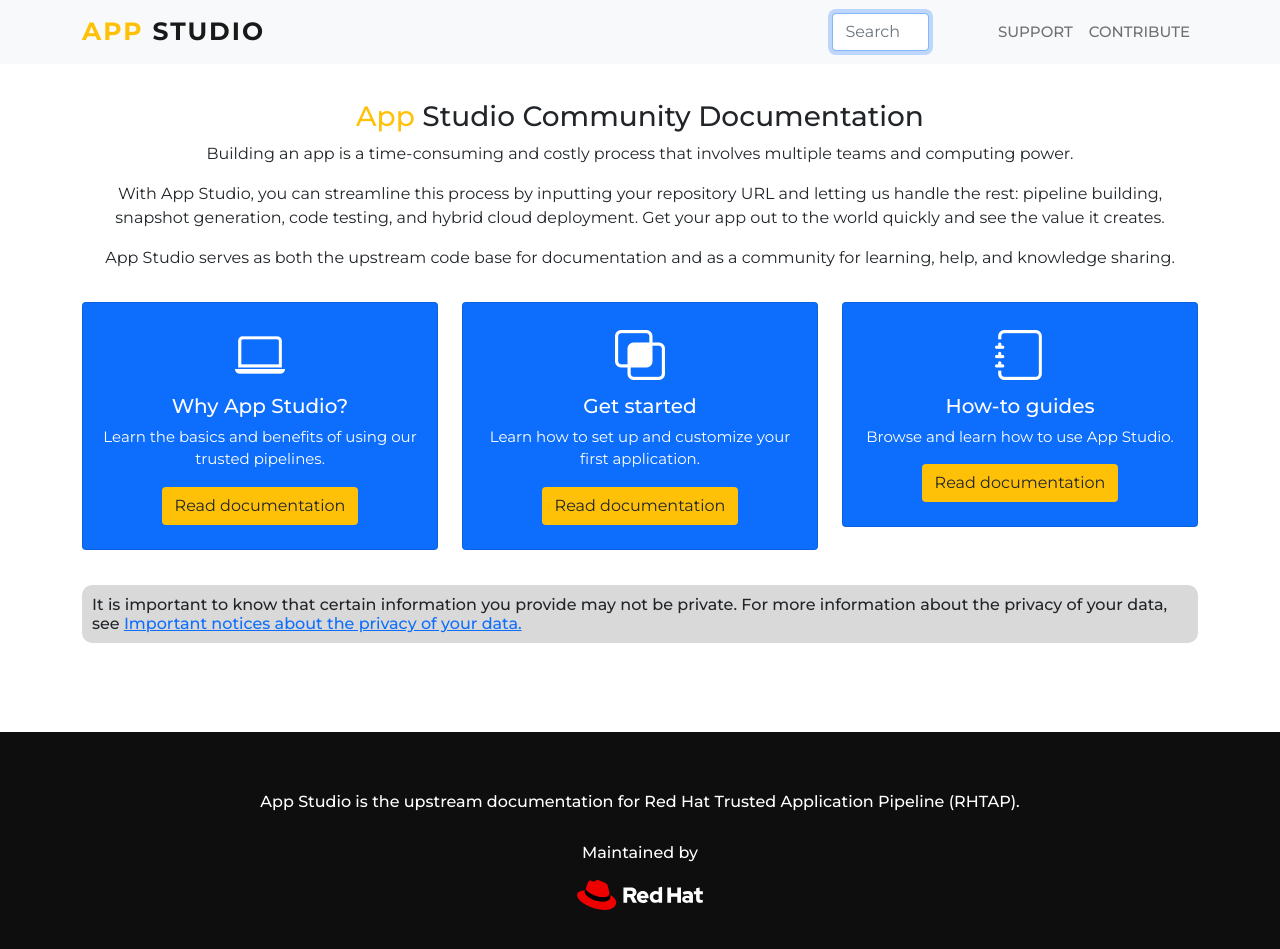
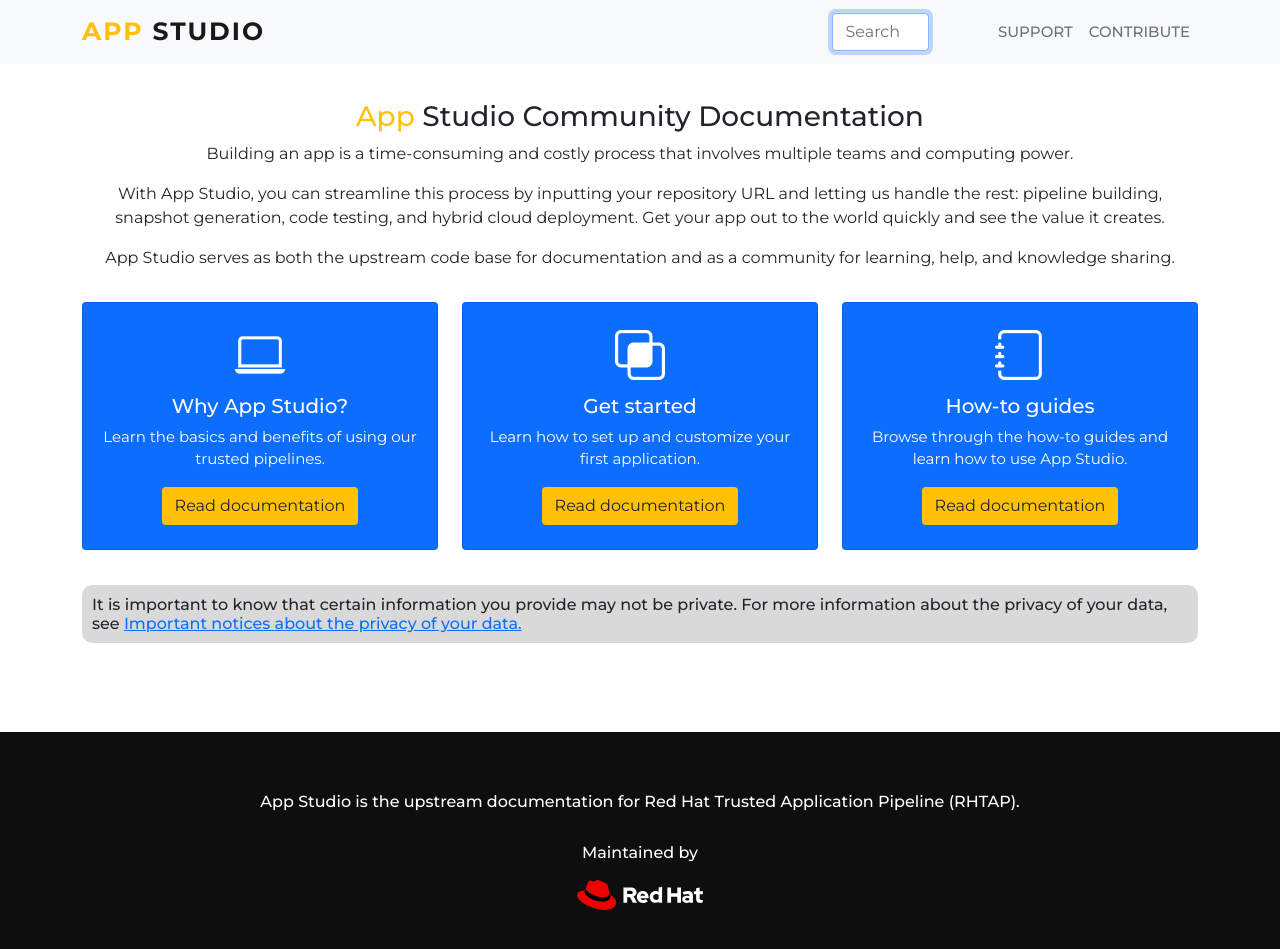
Before and after one commit to redhat-appstudio/appstudio.docs.ui.io, a Jekyll site: the page built from index.html, in a window 1280 px wide and 1020 px high. Shown: the top 949 px of the window. Built offline with Jekyll 4.4.1, drawn with Linux system fonts in a browser that asks for light colours; nearby versions of some CDN libraries.

Commit message:
Update manual.html

```diff
--- a/_includes/manual.html
+++ b/_includes/manual.html
@@ -2,7 +2,7 @@
     <div class="card-body">
         <i class="bi bi-journal"></i>
         <h5 class="card-title">How-to guides</h5>
-        <p class="lead">Browse and learn how to use App Studio.</p>
+        <p class="lead">Browse through the how-to guides and learn how to use App Studio.</p>
         <a href="https://redhat-appstudio.github.io/docs.appstudio.io/Documentation/main/how-to-guides/Import-code/proc_importing_code/">
         <button class="btn bg-warning text-dark">Read documentation</button></a>
     </div>
```
